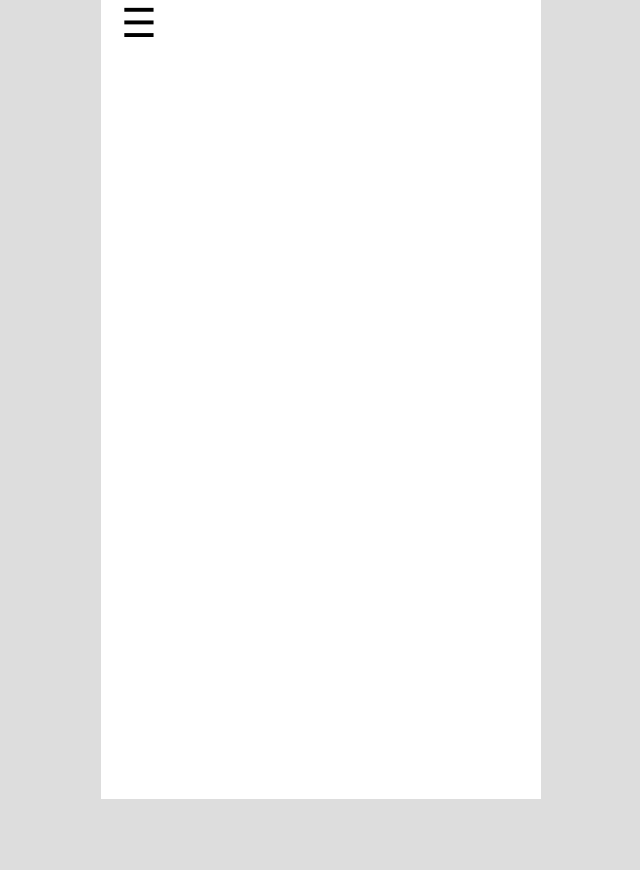
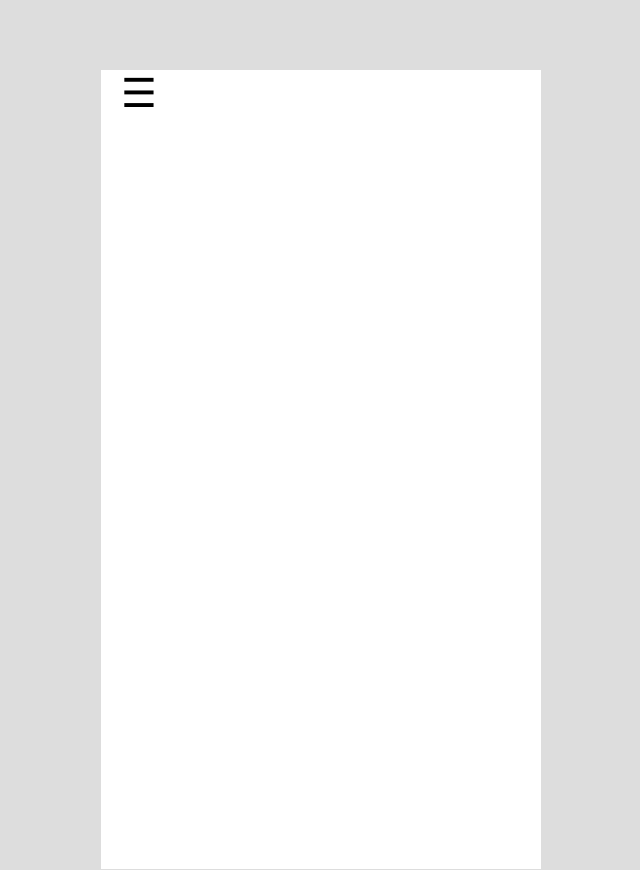
Before and after one commit to TechEnginHER/QR-code-Web-App, a website: page client/scanner.html in a window 1280 px wide. Shown: the top 870 px of the page, without its empty margins (319-959 px from the left). Before the commit the page ends 800 px from the top, so only its background shows below. Drawn offline with Linux system fonts and the light colour scheme.

Commit message:
style update

```diff
--- a/client/styles.css
+++ b/client/styles.css
@@ -193,6 +193,9 @@ button:active {
 /* Main content and hamburger icon adjustment */
 .main-content {
     padding: 20px;
+    height: 100vh;
+    width: 100vw;
+    position: relative;
 }
 
 .hamburger-icon {
@@ -220,14 +223,13 @@ button:active {
     background: rgba(200, 200, 200, 0.5); /* Light grey transparent */
     z-index: 999; /* Make sure it's on top */
 }
-div#reader div {
-    z-index: 0 !important;
-}
+
 #scanner-container {
-    height: 100vh;
-    width: 100vw;
+    height: 87vh;
+    width: 90vw;
     overflow: hidden;
     position: relative;
+    margin-top: 70px;
 }
 .main-content {
     padding: 20px;
@@ -255,7 +257,7 @@ div#reader div {
     position: absolute;
     top: 50%;
     left: 50%;
-    transform: translate(-50%, -50%);
+    transform: translate(-50%, -50%) !important;
     object-fit: cover;
 }
 
```
